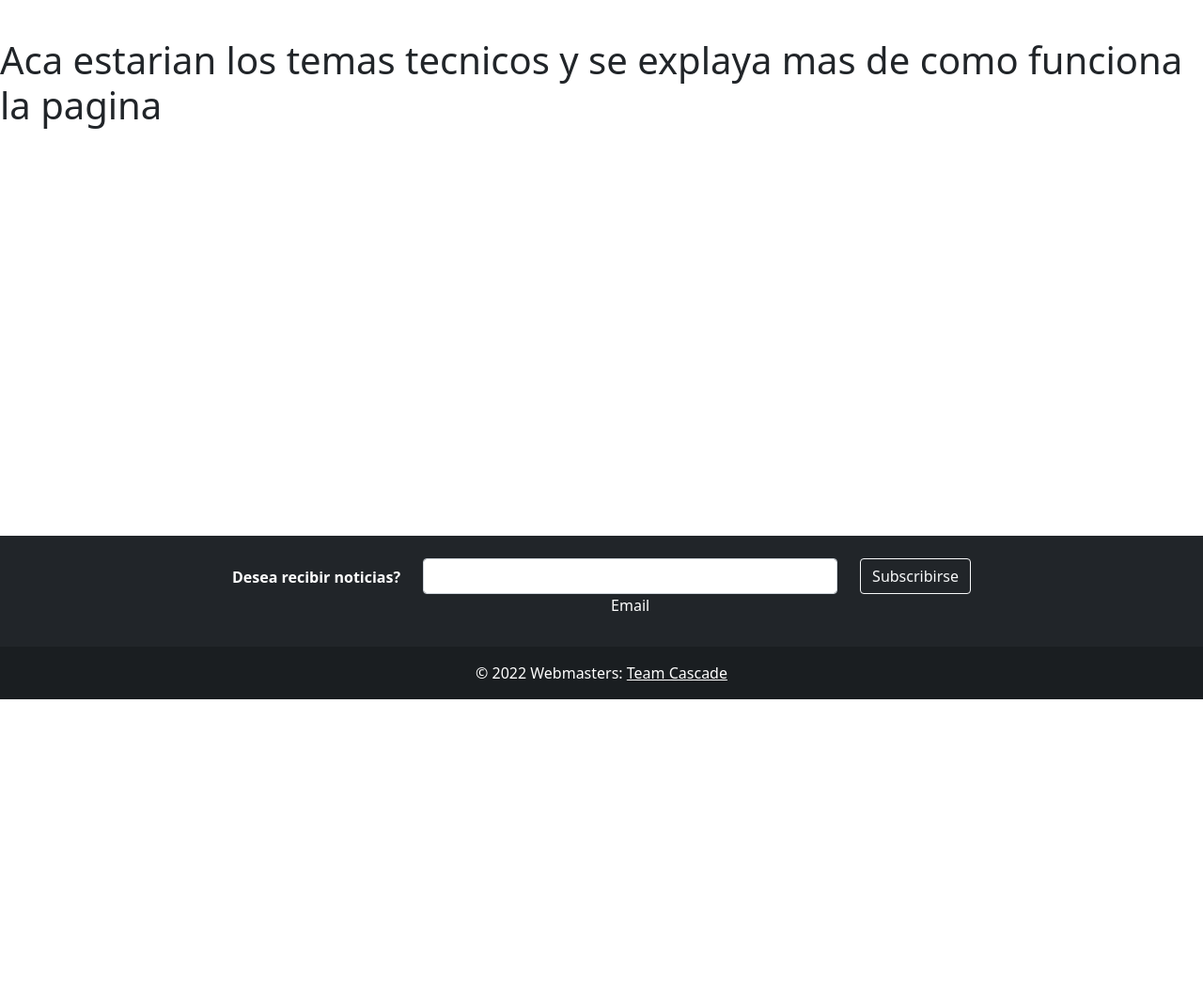
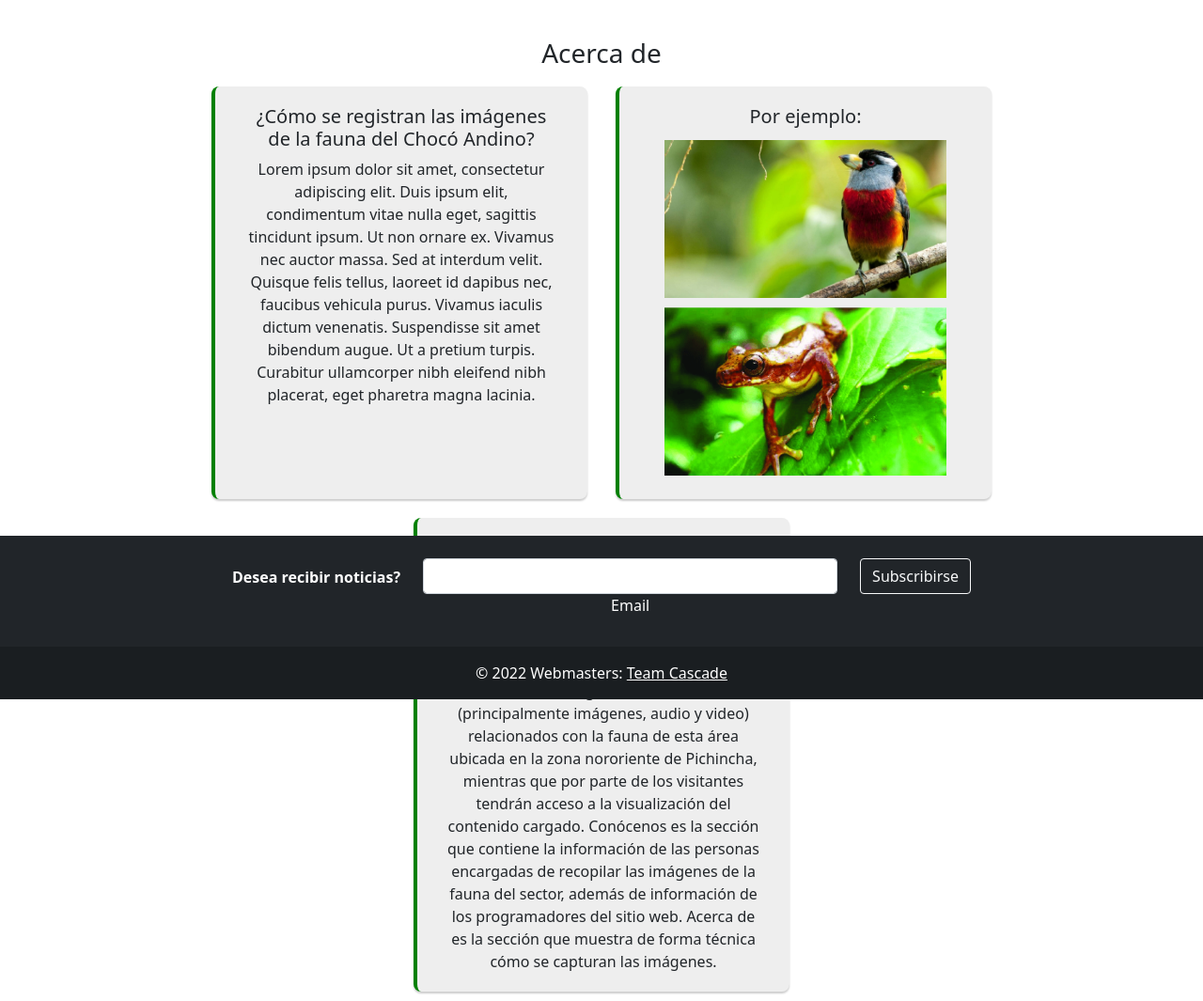
Before and after one commit to Martin0017/AWD_Team_Cascade_Proyect, a PHP site: page /about.php in a window 1280 px wide. Shown: the part 56-1121 px from the top of the page at 94% size. Before the commit the page ends 800 px from the top, so only its background shows below. Run offline with PHP 8.4, Linux system fonts and the light colour scheme.

Commit message:
add about info and css

```diff
--- /dev/null
+++ b/client/css/about.css
@@ -0,0 +1,36 @@
+.title {
+    text-align: center;
+}
+
+.flex {
+    display: flex;
+    flex-flow: row;
+    flex-wrap: wrap;
+    justify-content: center;
+}
+
+.box {
+    background-color: #eee;
+    box-shadow: 0px 2px 2px rgba(0, 0, 0, 0.2);
+    border-radius: 8px;
+    padding: 20px 30px;
+    margin: 10px 15px;
+    width: 400px;
+    text-align: center;
+    transition: 0.3s;
+}
+
+.colour {
+    border-left: solid 4px green;
+}
+
+.colour:hover {
+    transform: scale(1.05, 1.05);
+}
+
+.image {
+    width: 100%;
+    max-width: 300px;
+    height: auto;
+    margin: 5px;
+}
--- a/client/pages/about.php
+++ b/client/pages/about.php
@@ -7,7 +7,7 @@
 
     <!-- Bootstrap CSS -->
     <link href="https://cdn.jsdelivr.net/npm/bootstrap@5.1.3/dist/css/bootstrap.min.css" rel="stylesheet" integrity="sha384-1BmE4kWBq78iYhFldvKuhfTAU6auU8tT94WrHftjDbrCEXSU1oBoqyl2QvZ6jIW3" crossorigin="anonymous">
-
+    <link rel="stylesheet" href="../css/about.css" type="text/css"/>
   </head>
   <body>
 
@@ -21,18 +21,41 @@
         <?php include "../components/footer.html"; ?>
     </div>
 
-
 </div>
 
-
-
-    <h1>Aca estarian los temas tecnicos y se explaya mas de como funciona la pagina</h1>
-
+    <!-- <h3>temas tecnicos y se explica mas de como funciona la pagina</h3> -->
+    <h3 class="title">Acerca de</h3>
+    <div class="flex">
+      <div class="box colour">
+        <h5>¿Cómo se registran las imágenes de la fauna del Chocó Andino?</h5>
+        Lorem ipsum dolor sit amet, consectetur adipiscing elit. Duis ipsum elit,
+        condimentum vitae nulla eget, sagittis tincidunt ipsum. Ut non ornare ex. Vivamus nec auctor massa.
+        Sed at interdum velit. Quisque felis tellus, laoreet id dapibus nec, faucibus vehicula purus.
+        Vivamus iaculis dictum venenatis. Suspendisse sit amet bibendum augue. Ut a pretium turpis.
+        Curabitur ullamcorper nibh eleifend nibh placerat, eget pharetra magna lacinia.
+      </div>
+      <div class="box colour">
+        <h5>Por ejemplo: </h5>
+        <img src="../images/bird.jpg" alt="Bird image" class="image">
+        <img src="../images/frog.png" alt="Frog image" class="image">
+      </div>
+      <div class="box colour">
+        <h5>¿Cómo funciona la página web?</h5>
+        La web está dividida en cuatro secciones: Inicio, Repositorio, Conócenos y Acerca de.
+        En el inicio podemos encontrar toda la información acerca de  la reserva del Chocó Andino.
+        Repositorio permitirá al administrador la gestión de contenidos (principalmente imágenes, audio y video)
+        relacionados con la fauna de esta área ubicada en la zona nororiente de Pichincha, mientras que por parte
+        de los visitantes tendrán acceso a la visualización del contenido cargado.
+        Conócenos es la sección que contiene la información de las personas encargadas de recopilar las imágenes
+        de la fauna del sector, además de información de los programadores del sitio web.
+        Acerca de es la sección que muestra de forma técnica cómo se capturan las imágenes.
+      </div>
+    </div>
     <!-- Optional JavaScript; choose one of the two! -->
 
     <!-- Option 1: Bootstrap Bundle with Popper -->
     <script src="https://cdn.jsdelivr.net/npm/bootstrap@5.1.3/dist/js/bootstrap.bundle.min.js" integrity="sha384-ka7Sk0Gln4gmtz2MlQnikT1wXgYsOg+OMhuP+IlRH9sENBO0LRn5q+8nbTov4+1p" crossorigin="anonymous"></script>
-    <script src="../js/about.js"> </script>
+    <!-- <script src="../js/about.js"> </script> -->
     <!-- Option 2: Separate Popper and Bootstrap JS -->
     <!--
     <script src="https://cdn.jsdelivr.net/npm/@popperjs/core@2.10.2/dist/umd/popper.min.js" integrity="sha384-7+zCNj/IqJ95wo16oMtfsKbZ9ccEh31eOz1HGyDuCQ6wgnyJNSYdrPa03rtR1zdB" crossorigin="anonymous"></script>
```
Also changed, not shown: client/images/bird.jpg (added), client/images/frog.png (added).
